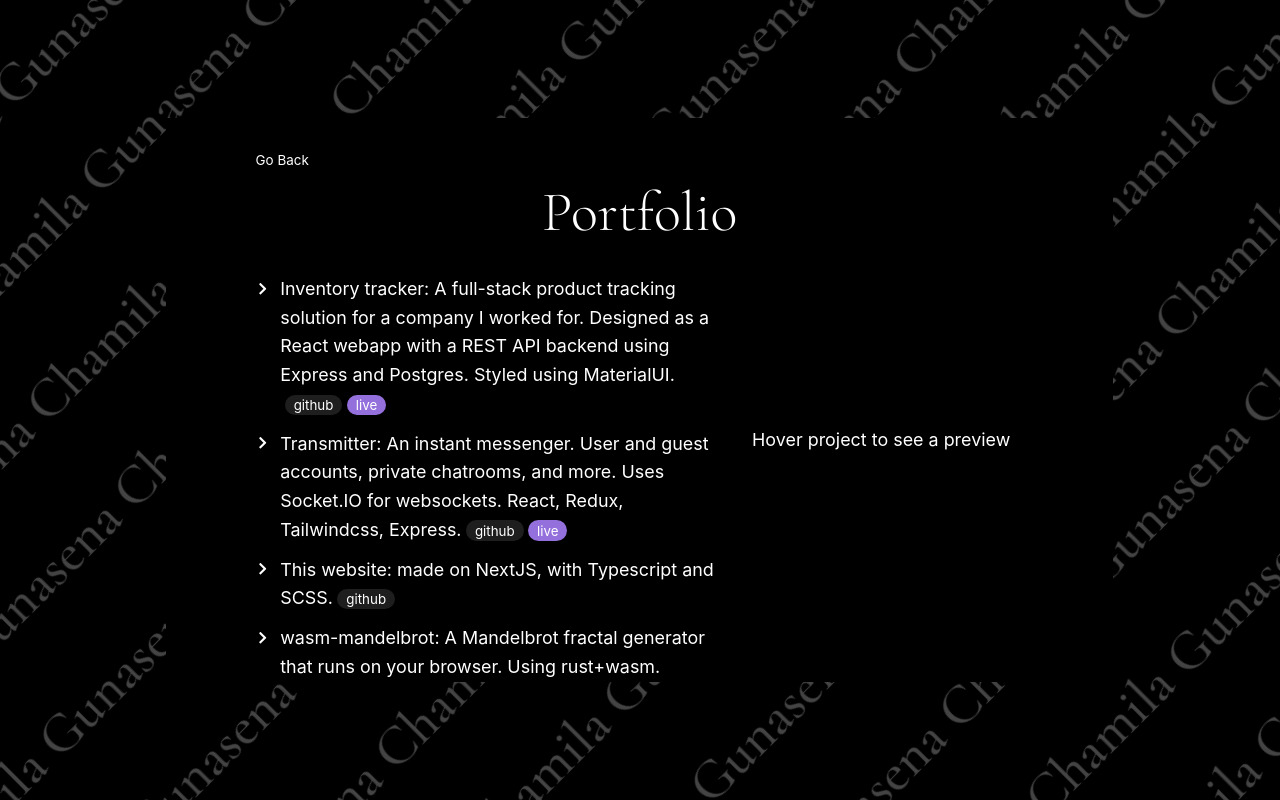
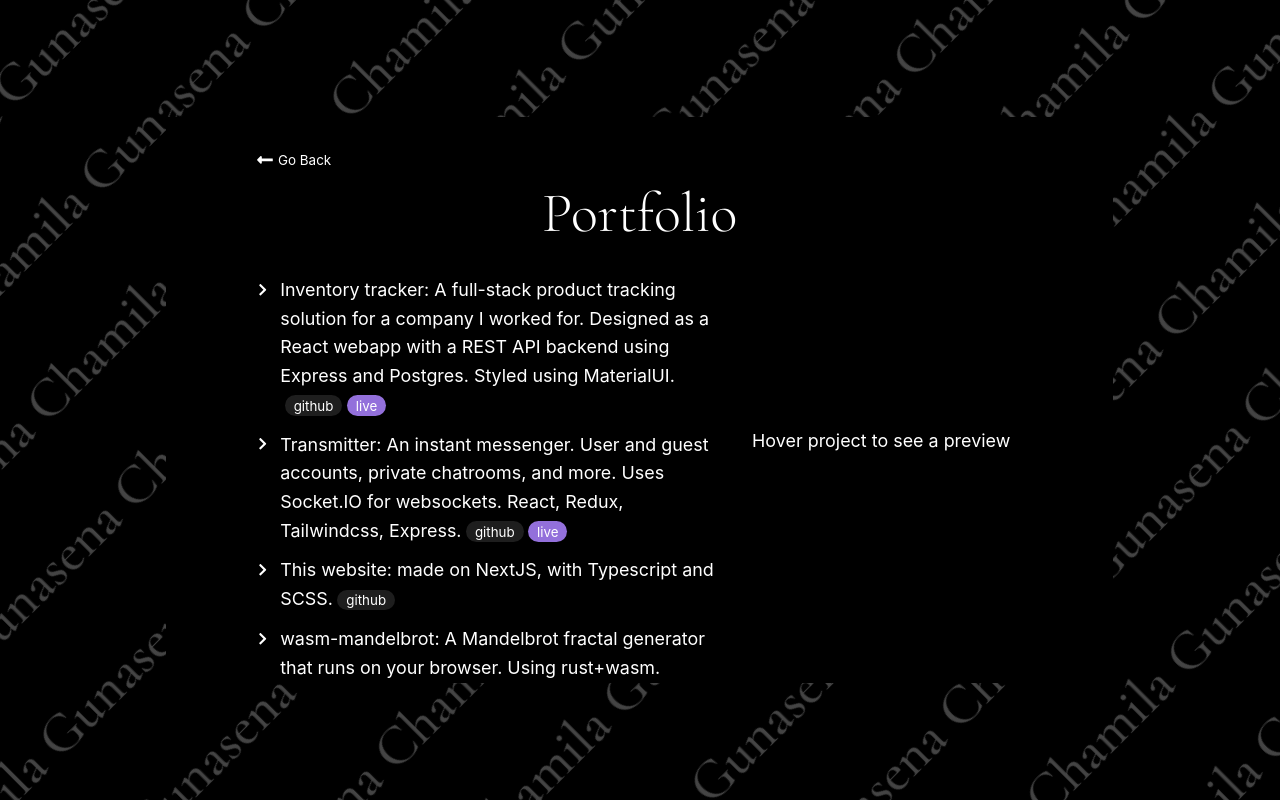
Before and after one commit to merq312/cv-page, a Next.js app: page / in a window 1280 px wide. Both pictures are taken after a click on the element "Portfolio". Shown: the top 800 px of the page. Built offline with nearby package versions, Linux system fonts and the light colour scheme.

Commit message:
feat: add icon for back button

```diff
--- a/components/card/Card.component.tsx
+++ b/components/card/Card.component.tsx
@@ -1,5 +1,7 @@
 import { ReactNode } from 'react'
 import styles from '../../styles/Card.module.scss'
+import { FontAwesomeIcon } from '@fortawesome/react-fontawesome'
+import { faLongArrowAltLeft } from '@fortawesome/free-solid-svg-icons'
 
 const Card = ({
   children,
@@ -11,6 +13,7 @@
   <div className={styles.card}>
     <div className={styles.content}>
       <div className={styles.backButton} onClick={() => handleClick('Home')}>
+        <FontAwesomeIcon className={styles.icon} icon={faLongArrowAltLeft} />
         Go Back
       </div>
       {children}
--- a/styles/Card.module.scss
+++ b/styles/Card.module.scss
@@ -18,6 +18,15 @@
 
     .backButton {
       cursor: pointer;
+      display: flex;
+      align-items: center;
+
+      .icon {
+        margin-right: 0.4rem;
+        height: 1.6rem;
+        width: 1.6rem;
+        color: #fff;
+      }
 
       &:hover {
         text-decoration: underline;
```
